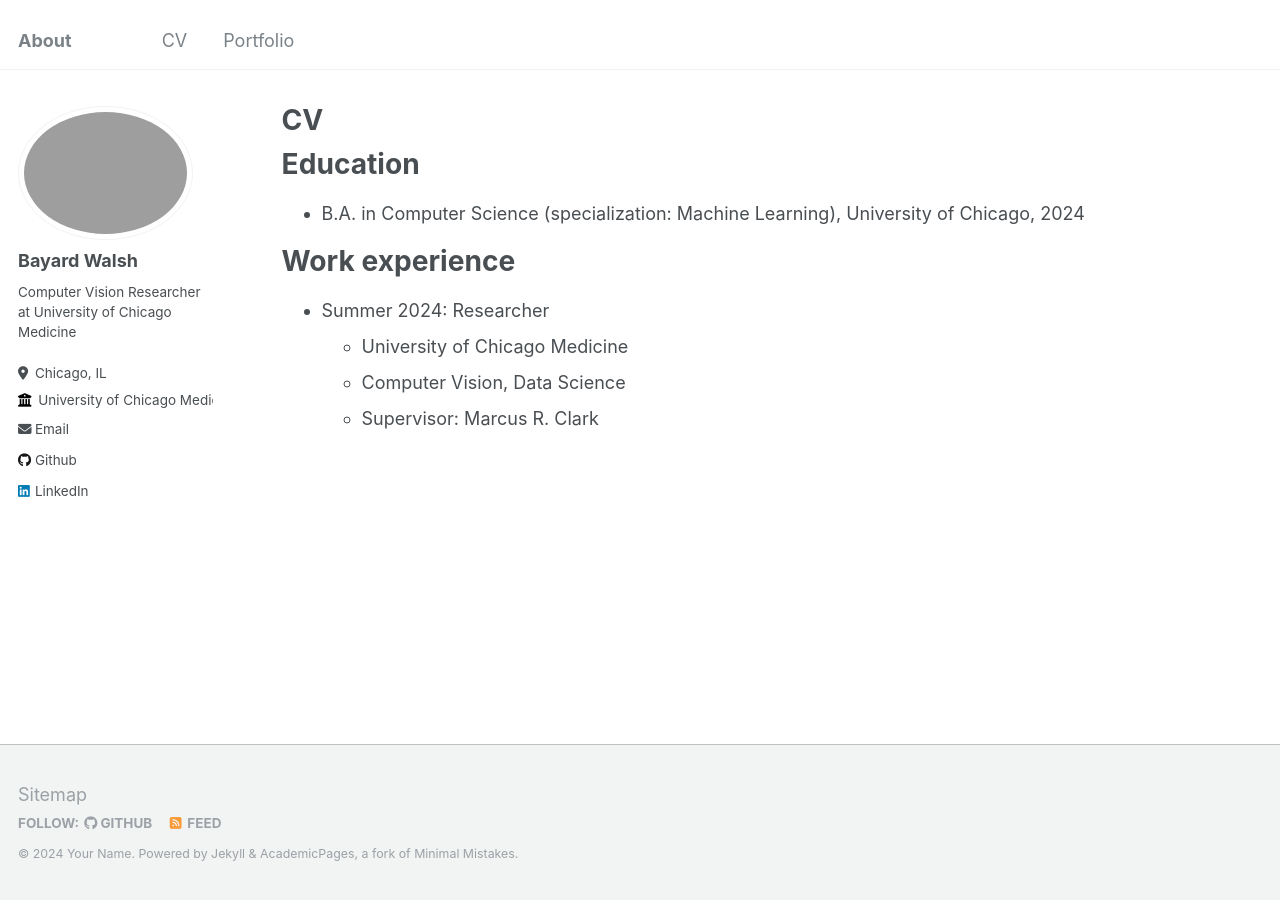
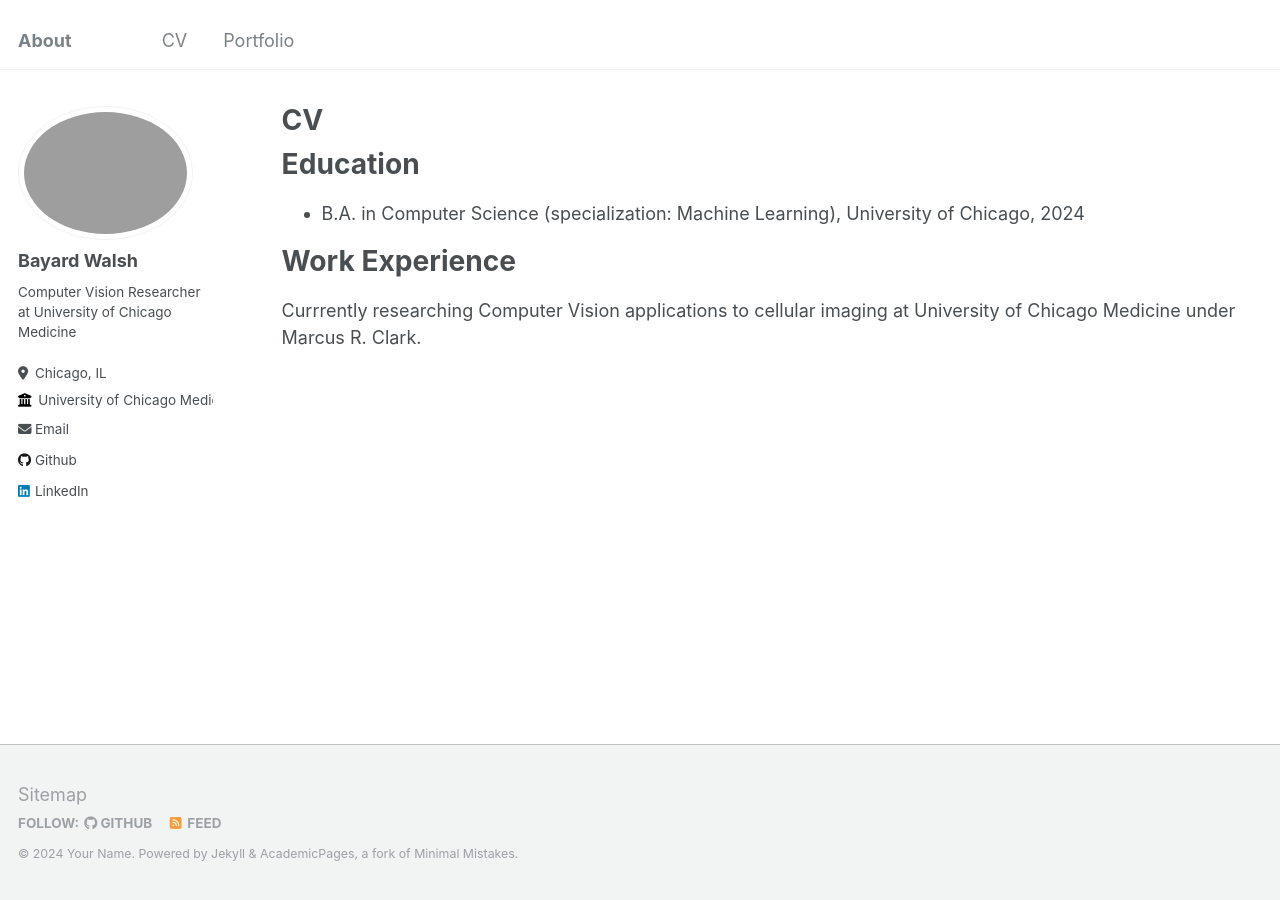
Before and after one commit to bkwalsh/bkwalsh.github.io, a Jekyll site: the page built from _pages/cv.md, in a window 1280 px wide. Built offline with Jekyll 4.4.1, drawn with Linux system fonts in a browser that asks for light colours.

Commit message:
Update cv.md

```diff
--- a/_pages/cv.md
+++ b/_pages/cv.md
@@ -13,9 +13,6 @@ Education
 ======
 * B.A. in Computer Science (specialization: Machine Learning), University of Chicago, 2024
 
-Work experience
+Work Experience
 ======
-* Summer 2024: Researcher
-  * University of Chicago Medicine
-  * Computer Vision, Data Science
-  * Supervisor: Marcus R. Clark
+Currrently researching Computer Vision applications to cellular imaging at University of Chicago Medicine under Marcus R. Clark.
```
